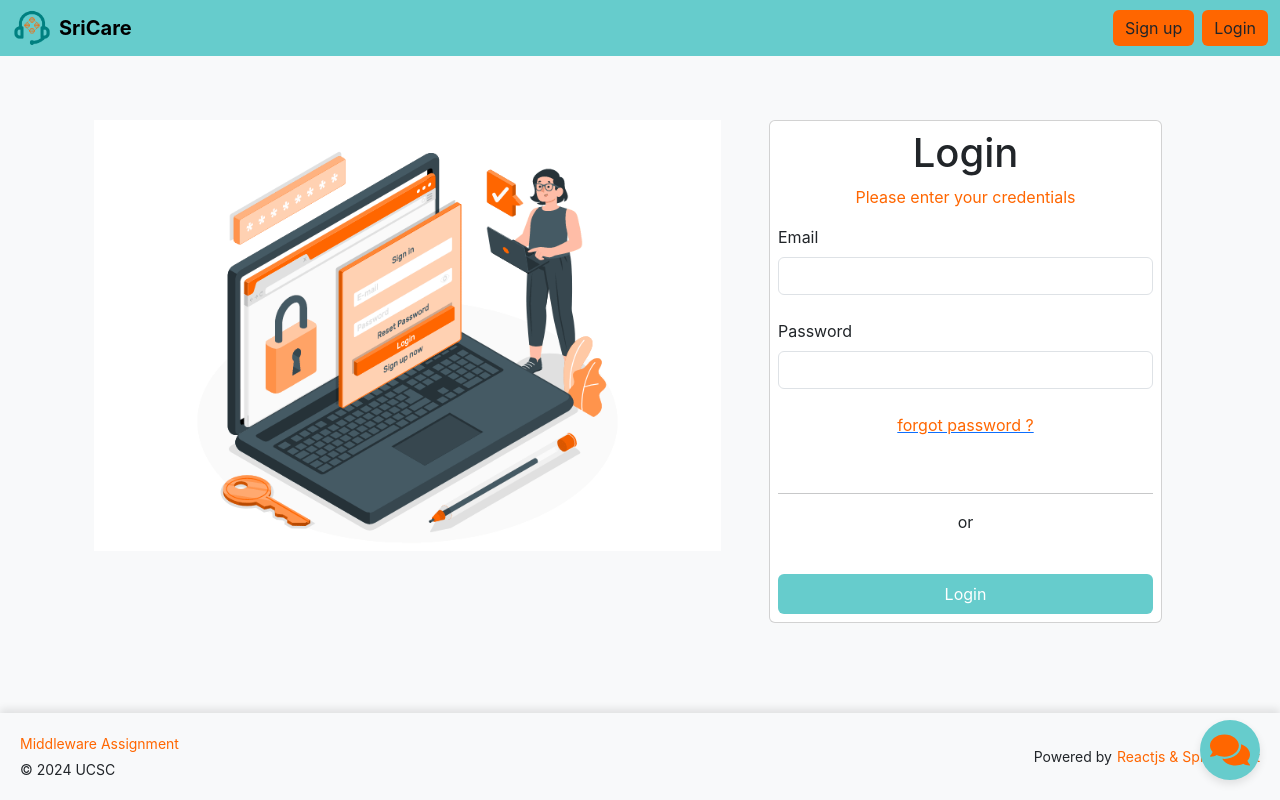
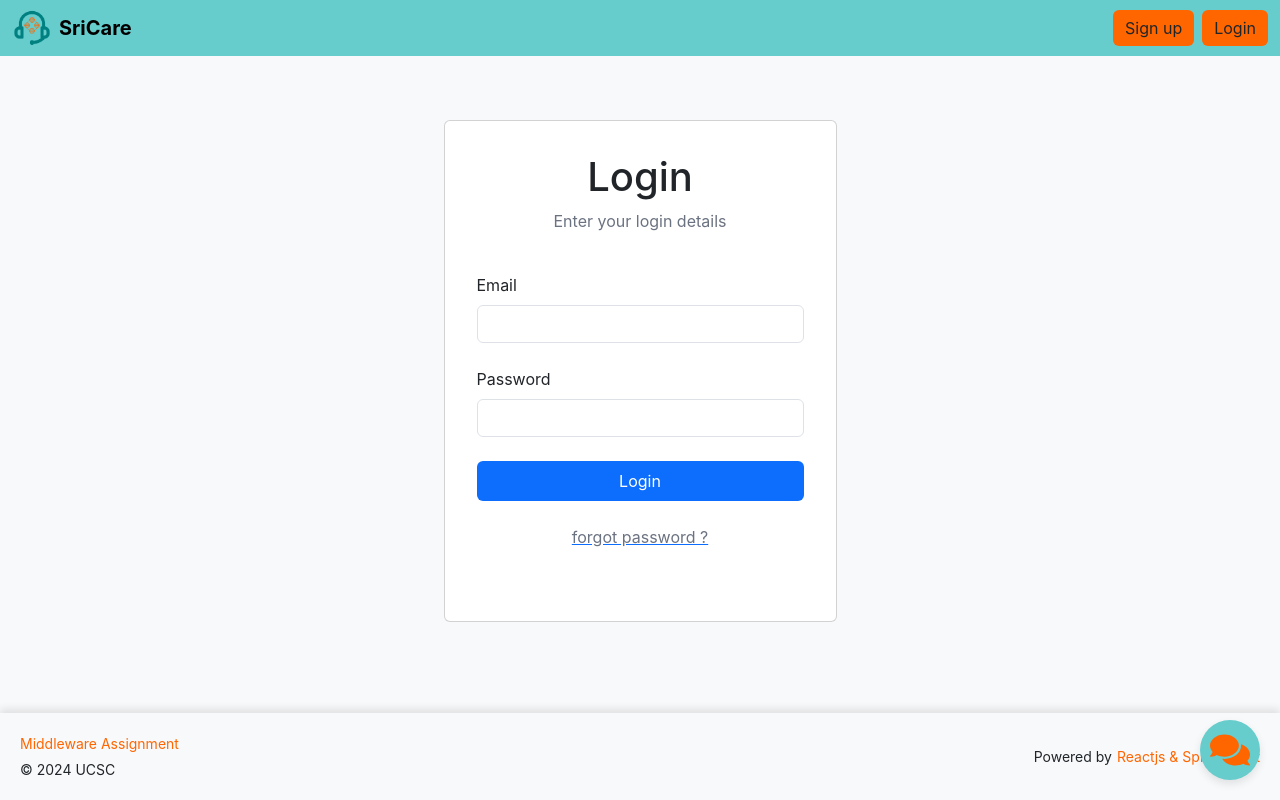
Before and after one commit to Wikumbandara/Sri-Tel-Frontend, a React (Vite) app: page /login in a window 1280 px wide. Built offline with nearby package versions, Linux system fonts and the light colour scheme.

Commit message:
login modified

```diff
--- a/package.json
+++ b/package.json
@@ -18,7 +18,8 @@
     "react-dom": "^18.3.1",
     "react-icons": "^5.3.0",
     "react-router-dom": "^6.26.2",
-    "react-toastify": "^10.0.5"
+    "react-toastify": "^10.0.5",
+    "sri-tel-frontend": "file:"
   },
   "devDependencies": {
     "@eslint/js": "^9.9.0",
--- a/src/views/auth/Login.jsx
+++ b/src/views/auth/Login.jsx
@@ -115,20 +115,15 @@ function Login() {
         <div className="bg-light d-flex flex-row align-items-center ">
             <CContainer>
                 <CRow className="justify-content-center mt-5">
-                    <CCol md={7}>
-                        <div className="text-center" style={{marginBottom:"10px"}}>
-                            <img alt="Responsive image" src={image}  className="img-fluid"
-                             />
-                        </div>
-                    </CCol>
+
                     <CCol md={5}>
                         <CCard className="mx-4">
                             <CCardBody className="p-2">
-                                <h1 className="text-center">Login</h1>
-                                <p className="text-medium-emphasis text-center" style={{color:"#ff6600"}}>
-                                    Please enter your credentials
+                                <h1 className="text-center pt-4">Login</h1>
+                                <p className="text-medium-emphasis text-center" style={{color:"#6B7280"}}>
+                                    Enter your login details
                                 </p>
-                                <CForm className="row g-4">
+                                <CForm className="row g-4 p-4">
                                     <CCol md={12}>
                                         <CFormInput
                                             type="text"
@@ -154,35 +149,34 @@ function Login() {
                                         />
                                     </CCol>
                                     <CCol md={12}>
-                                        <div className="forgot-dev">
-                                            <a class="forgot" >
-                                                <p className="text-center" style={{ color: "#ff6600", textDecoration: "none" }}>
-                                                    forgot password ?
-                                                </p>
-                                            </a>
-                                        </div>
-                                    </CCol>
-                                    <CCol md={12}>
-                                        <hr />{" "}
-                                        <p className="text-medium-emphasis text-center">or</p>
-                                    </CCol>
                                     <div className="d-grid">
                                         <CButton
                                             color="primary"
                                             className="py-2"
                                             disabled={loading}
                                             onClick={handleSubmit}
-                                            style={{ backgroundColor: "#66cccc", border: "#66cccc" }}
+                                            style={{ backgroundColor: "bg-blue-1000", border: "#66cccc" }}
                                         >
-                                            <div className="text-white">
+                                            <div className="text-white font-bold">
                                                 Login {loading && <CSpinner size="sm" />}
                                             </div>
                                         </CButton>
                                     </div>
+                                        <div className="forgot-dev p-4">
+                                            <a class="forgot" >
+                                                <p className="text-center" style={{ color: "#6B7280", textDecoration: "none" }}>
+                                                    forgot password ?
+                                                </p>
+                                            </a>
+                                        </div>
+                                    </CCol>
+
+
                                 </CForm>
                             </CCardBody>
                         </CCard>
                     </CCol>
+
                 </CRow>
             </CContainer>
         </div>
```
Also changed, not shown: 1 other file (tests, documents, lock files or other folders).
